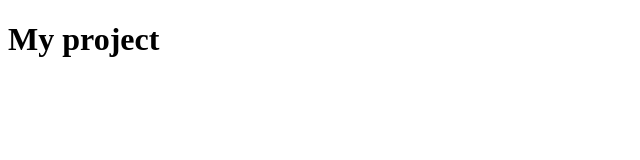
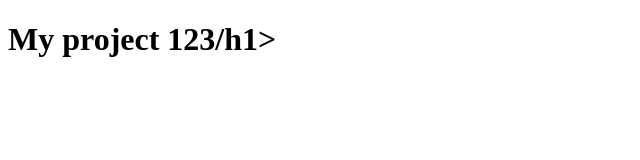
Before and after one commit to OleksandrChervov/my-project, a plain HTML site: page index.html in a window 1280 px wide. Shown: the whole page, without its empty margins (0-640 px from the left). Drawn offline with Linux system fonts and the light colour scheme.

Commit message:
title whas changed

```diff
--- a/index.html
+++ b/index.html
@@ -7,6 +7,6 @@
 <title>My project</title>
 </head>
 <body>
-<h1>My project</h1>
+<h1>My project 123/h1>
 </body>
 </html>
```
